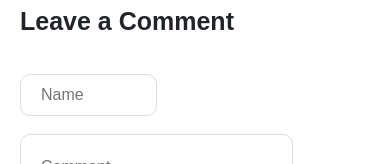
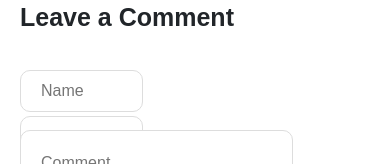
Before and after one commit to hamzabalouty/Drugstore, a React (Create React App) app: page /blogid/1 in a window 390 px wide. Shown: the part 4152-4316 px from the top of the page. Built offline with nearby package versions, Linux system fonts and the light colour scheme.

Commit message:
Update ReadPage.css

```diff
--- a/src/pages/ReadPage/ReadPage.css
+++ b/src/pages/ReadPage/ReadPage.css
@@ -9,9 +9,10 @@
 .readpage-body {
   display: flex;
   flex-direction: column;
+  max-width: 100%;
   gap: 30px;
-  margin-left: 150px;
-  margin-right: 150px;
+  margin-left: 20px;
+  margin-right: 20px;
 }
 .readpage-body img {
   height: 500px;
@@ -33,11 +34,11 @@
 }
 .readpage-gap {
   display: flex;
-  gap: 40px;
+  gap: 10%;
 }
 .readpage-gap-left,
 .readpage-gap-right {
-  width: 50%;
+  width: 45%;
 }
 .readpage-gap-left h2,
 .readpage-gap-right h2 {
@@ -130,7 +131,7 @@
 }
 .readpage-form-top {
   display: flex;
-  gap: 30px;
+  gap: 10%;
   height: 40px;
 }
 .readpage-form-top input {
@@ -138,20 +139,41 @@
   border: 1px solid #ddd;
   border-radius: 10px;
   padding: 20px;
-  width: 50%;
+  width: 45%;
 }
 
 /* start res */
 @media (max-width: 991px) {
+  .readpage,
+  .readpage-container,
+  .readpage-body {
+    max-width: 100%;
+  }
+  .readpage-imgs {
+    display: flex;
+    flex-wrap: wrap;
+    max-width: 100%;
+    gap: 7%;
+  }
+  .readpage-imgs img {
+    width: 45%;
+    margin-top: 25px;
+  }
+}
+@media (max-width: 767px) {
+  .readpage,
+  .readpage-container,
+  .readpage-body {
+    max-width: 100%;
+  }
   .readpage-imgs {
     display: flex;
     flex-wrap: wrap;
     max-width: 100%;
   }
   .readpage-imgs img {
-    width: 45%;
+    width: 100%;
+    margin-top: 25px;
   }
 }
-@media (max-width: 767px) {
-}
 /* end res */
```
